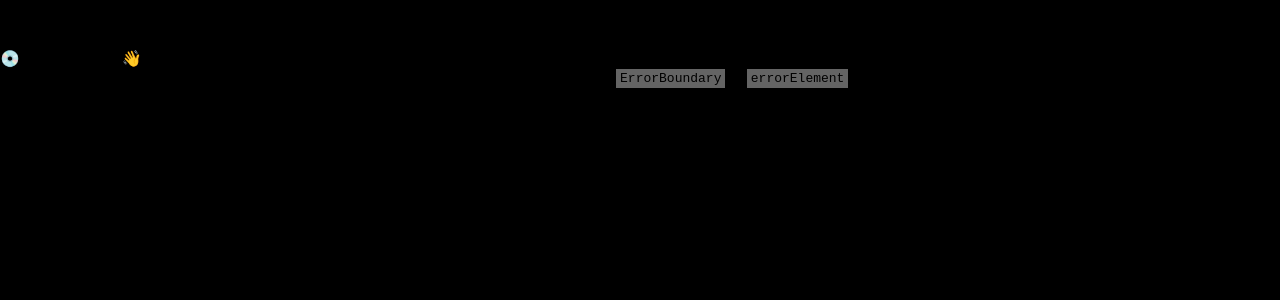
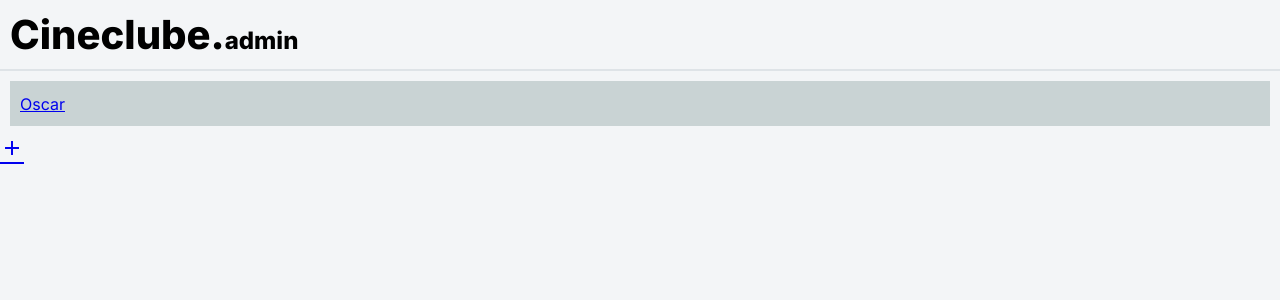
Before and after one commit to nandowastaken/cine, a React (Vite) app: page /admin in a window 1280 px wide. Before the commit this address had no page. Shown: the top 300 px of the page. Built offline with nearby package versions, Linux system fonts and the light colour scheme.

Commit message:
adicionando tela de login, get de categorias e add de categorias

```diff
--- a/package.json
+++ b/package.json
@@ -9,6 +9,7 @@
     "preview": "vite preview"
   },
   "dependencies": {
+    "axios": "^1.3.3",
     "react": "^18.2.0",
     "react-dom": "^18.2.0",
     "react-router-dom": "^6.8.1"
--- a/src/App.jsx
+++ b/src/App.jsx
@@ -1,6 +1,7 @@
 import "./App.css";
 import LandingPage from './pages/LandingPage';
 import AboutUs from './pages/AboutUs';
+import MovieSection from './pages/MovieSection';
 
 function App() {
   return (
--- /dev/null
+++ b/src/pages/admin/AddRecordAdminSection.jsx
@@ -0,0 +1,32 @@
+import React from "react";
+import { useLocation, Form } from "react-router-dom";
+
+function AddRecordAdminSection() {
+  const location = useLocation();
+  const splitPathname = location.pathname.split('/');
+  const api = splitPathname[splitPathname.length - 1];
+
+  const getForm = () => {
+    if (api === 'categoryOscar') {
+      return (
+        <Form method="post">
+          <legend>Adicionar Categoria do Óscar</legend>
+
+          <input name="category" placeholder="Categoria" />
+          <input name="previousCategory" placeholder="Categoria Anterior" />
+          <input name="nextCategory" placeholder="Próxima Categoria" />
+
+          <button type="submit">Enviar</button>
+        </Form>
+      );
+    }
+  };
+
+  return (
+    <div>
+      { getForm() }
+    </div>
+  )
+}
+
+export default AddRecordAdminSection;
--- /dev/null
+++ b/src/pages/admin/AdminSection.jsx
@@ -0,0 +1,42 @@
+import React from "react";
+import { Link, useLoaderData, useLocation } from "react-router-dom";
+
+function AdminSection() {
+  const sections = useLoaderData();
+
+  const loadSections = () => {
+    if (!sections)
+      return (
+        <div>
+          <Link to="/admin/categoriesOscar">Oscar</Link>
+        </div>
+      );
+    else
+      return (
+        <div>
+          { sections.length ? (
+            sections.map(el => (
+              <Link>{ el.category }</Link>
+            ))
+          ) : (
+            <span>Nenhuma categoria cadastrada</span>
+          )}
+        </div>
+      );
+  };
+
+  return (
+    <div>
+      <section className="adminSection">
+        { loadSections() }
+      </section>
+
+      <Link
+        className="material-icons-outlined"
+        to="/admin/add/categoryOscar"
+      >add</Link>
+    </div>
+  );
+}
+
+export default AdminSection;
--- /dev/null
+++ b/src/pages/admin/HomeAdmin.jsx
@@ -0,0 +1,19 @@
+import React from "react";
+import { Outlet } from "react-router-dom";
+
+import '../../styles/admin/HomeAdmin.css';
+
+function HomeAdmin() {
+
+  return (
+    <div className="adminConteiner">
+      <header className="adminHeader">
+        <h1>Cineclube.<span>admin</span></h1>
+      </header>
+
+      <Outlet />
+    </div>
+  );
+}
+
+export default HomeAdmin;
--- a/src/router/index.jsx
+++ b/src/router/index.jsx
@@ -4,10 +4,63 @@ import App from "../App";
 import HomeOscar from '../pages/oscar/HomeOscar';
 import Voting from "../pages/oscar/Voting";
 
+import HomeAdmin from "../pages/admin/HomeAdmin";
+import AdminSection from "../pages/admin/AdminSection";
+import AddRecordAdminSection from "../pages/admin/AddRecordAdminSection";
+
+import axios from 'axios';
+
 export default createBrowserRouter([
   {
     path: "/",
     element: <App />
+  },
+  {
+    path: "/admin",
+    element: <HomeAdmin />,
+    children: [
+      {
+        path: "/admin/",
+        element: <AdminSection />
+      },
+      {
+        path: "/admin/:section",
+        element: <AdminSection />,
+        loader: async ({ params }) => {
+          const section = params.section;
+
+          if (section === 'categoriesOscar') {
+            const { data } = await axios.get('https://deisantix-super-space-parakeet-xqrgrqj7vvv2pjq-3000.preview.app.github.dev/categoriasOscar');
+            return data;
+          }
+        }
+      },
+      {
+        path: "/admin/add/:section",
+        element: <AddRecordAdminSection />,
+        action: async ({ params, request }) => {
+          const formData = await request.formData();
+          const body = new Object();
+
+          for (let key of formData.keys()) {
+            body[key] = formData.get(key);
+          }
+
+          let created = null;
+          try {
+            if (params.section === 'categoryOscar') {
+              created = await axios.post(
+                'https://deisantix-super-space-parakeet-xqrgrqj7vvv2pjq-3000.preview.app.github.dev/adicionarCategoriaOscar',
+                body
+              );
+            }
+            return created;
+          } catch (error) {
+            console.log(error);
+          }
+        }
+      }
+    ]
   },
   {
     path: "/oscar",
--- /dev/null
+++ b/src/styles/admin/HomeAdmin.css
@@ -0,0 +1,37 @@
+.adminConteiner {
+  height: 100vh;
+  background-color: #f3f5f7;
+}
+
+.adminHeader {
+  padding: 10px;
+  font-family: 'Inter', sans-serif;
+  border-bottom: 2px solid #dee3e7;
+}
+
+.adminHeader h1 {
+  font-weight: 800;
+  font-size: 2.5rem;
+}
+
+.adminHeader span {
+  font-size: 1.5rem;
+  color: #000000;
+}
+
+.adminSection {
+  padding: 10px;
+}
+
+.adminSection a {
+  box-sizing: border-box;
+  width: 100%;
+  height: 45px;
+  padding: 10px;
+
+  background-color: #c9d3d4;
+  font-family: 'Inter', sans-serif;
+
+  display: flex;
+  align-items: center;
+}
```
Also changed, not shown: 1 other file (tests, documents, lock files or other folders).
